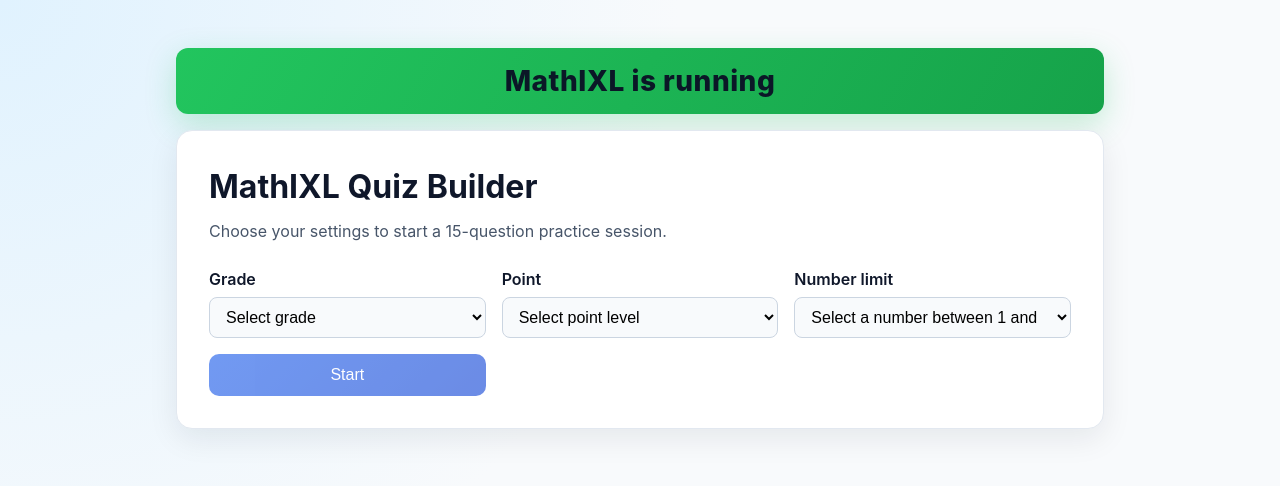
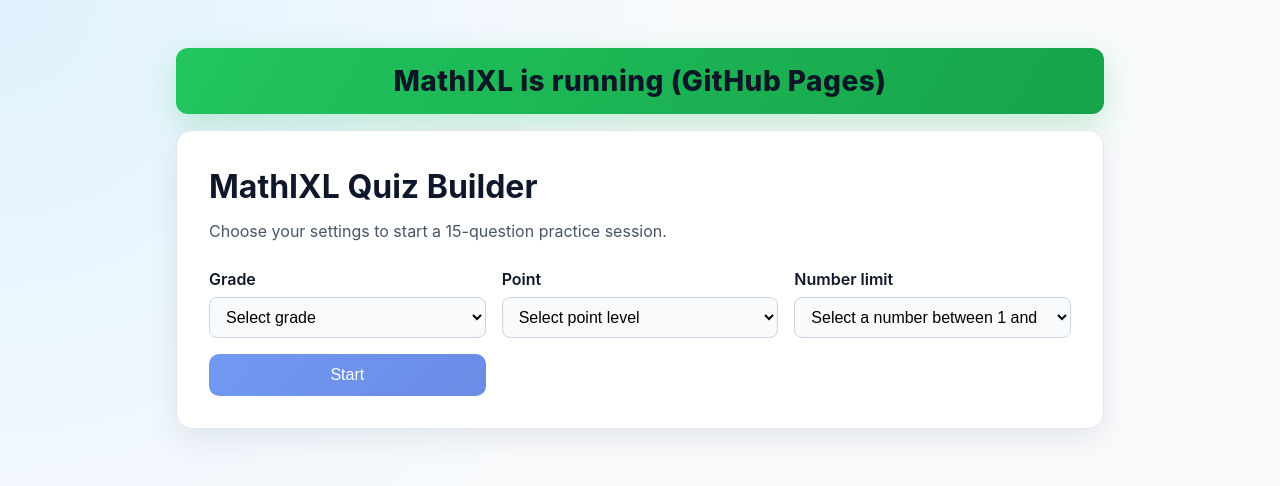
Before and after one commit to tendavid/MathIXL, a React (Vite) app: page / in a window 1280 px wide. Shown: the top 486 px of the page. Built offline with nearby package versions, Linux system fonts and the light colour scheme.

Commit message:
Use hash routing for GitHub Pages

```diff
--- a/src/pages/Home.tsx
+++ b/src/pages/Home.tsx
@@ -28,7 +28,7 @@
   return (
     <main className="page">
       <div className="page-banner">
-        <h1 className="page-banner__title">MathIXL is running</h1>
+        <h1 className="page-banner__title">MathIXL is running (GitHub Pages)</h1>
       </div>
       <section className="card">
         <h1 className="title">MathIXL Quiz Builder</h1>
```
Also changed, not shown: src/main.tsx (+5 -5 lines).
